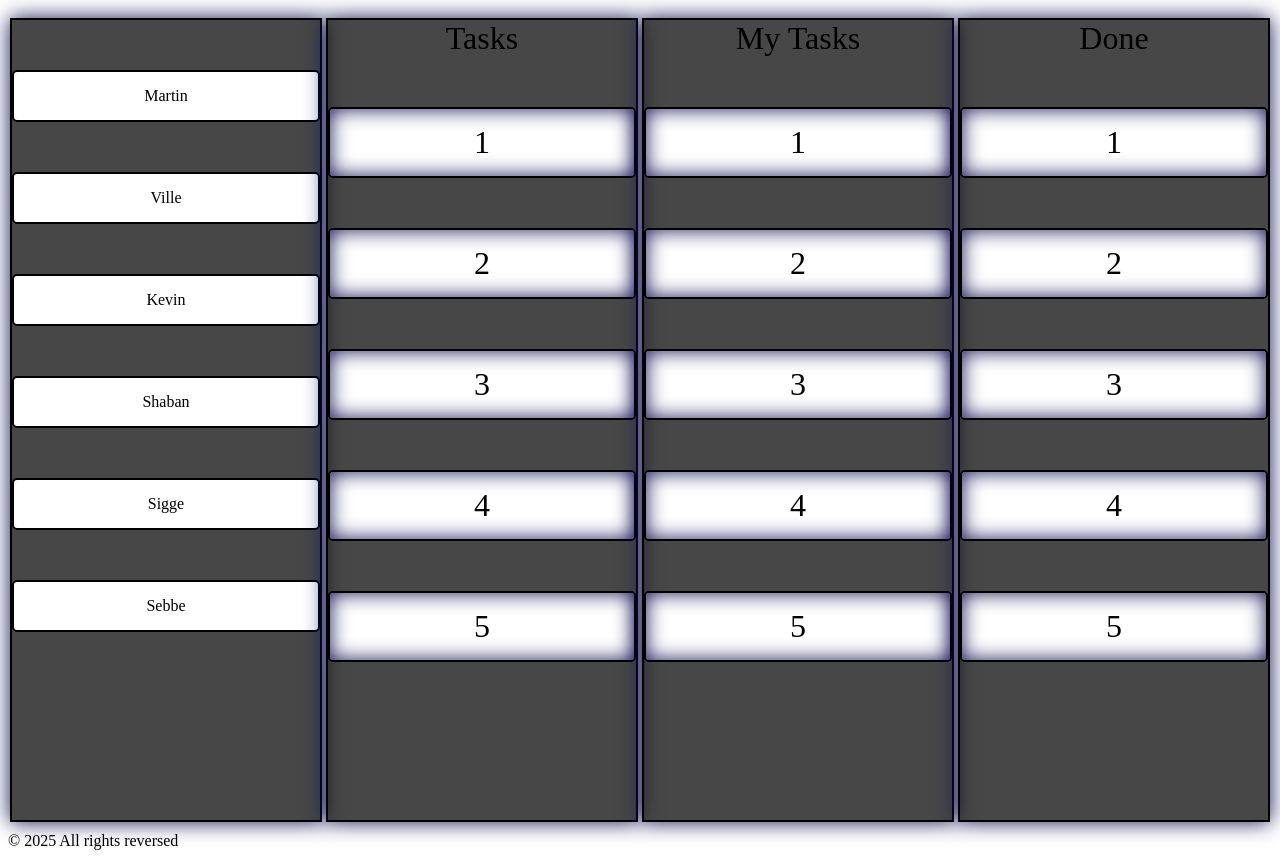
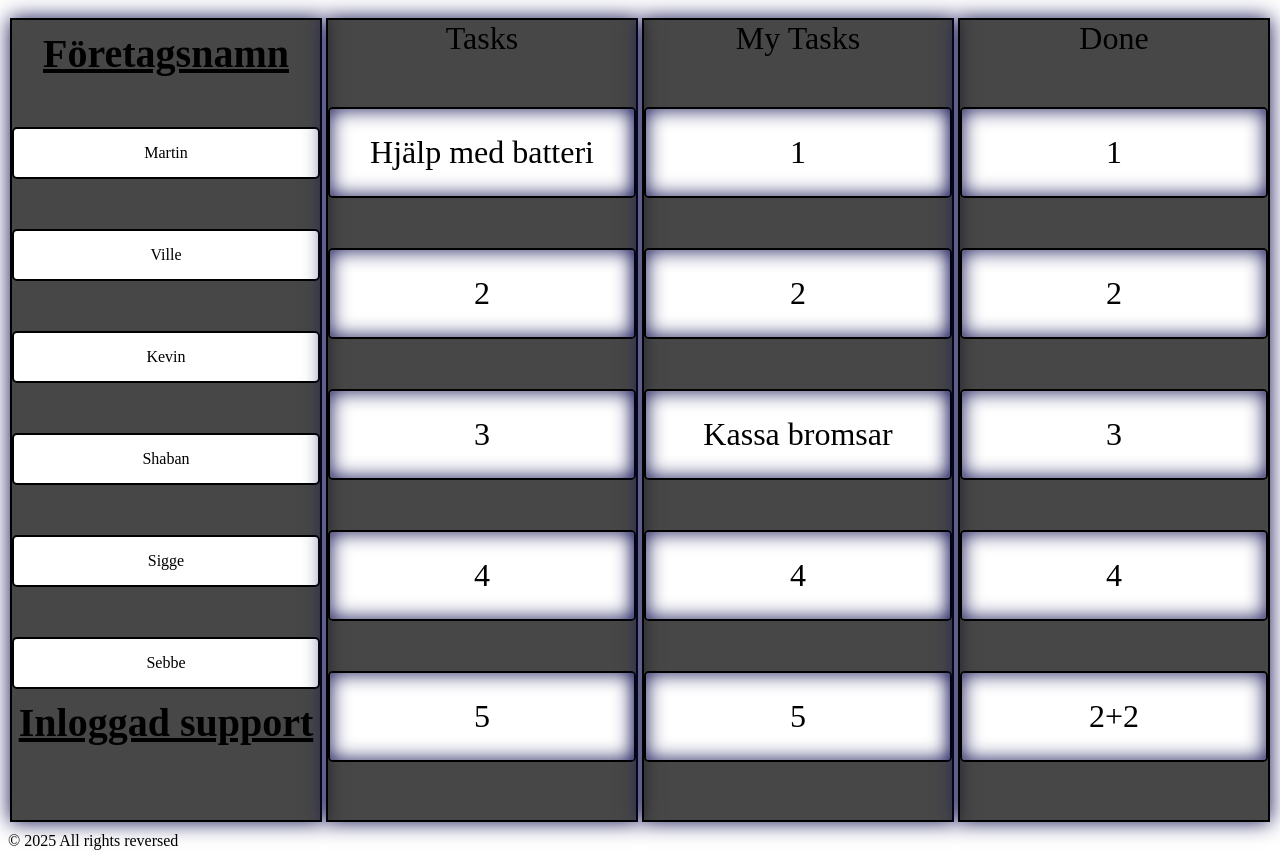
Before and after one commit to ShabanSulejmani/CRM-System, a React (Vite) app in the folder client/: page /staff/dashboard in a window 1280 px wide. Shown: the part 345-1211 px from the top of the page. Built offline with nearby package versions, Linux system fonts and the light colour scheme.

Commit message:
CS fakking S

```diff
--- a/client/src/index.css
+++ b/client/src/index.css
@@ -150,7 +150,7 @@ h3{
 
 .tasks > div {
     margin-top: 50px;
-    padding: 15px;
+    padding: 25px;
     border: 2px solid;
     border-radius: 5px;
     background-color: rgb(255, 255, 255);
@@ -173,7 +173,7 @@ h3{
 
 .my-tasks > div {
     margin-top: 50px;
-    padding: 15px;
+    padding: 25px;
     border: 2px solid;
     border-radius: 5px;
     background-color: rgb(255, 255, 255);
@@ -196,7 +196,7 @@ h3{
 
 .done > div {
     margin-top: 50px;
-    padding: 15px;
+    padding: 25px;
     border: 2px solid;
     border-radius: 5px;
     background-color: rgb(255, 255, 255);
@@ -210,3 +210,10 @@ h3{
     height: 70px;
     object-fit: cover;
   }
+
+h3 {
+    color: rgb(0, 0, 0);
+    text-decoration: underline;
+    font-size: 2.5rem;
+    margin-top: 10px;
+}
--- a/client/src/pages/StaffDashboard/Main.jsx
+++ b/client/src/pages/StaffDashboard/Main.jsx
@@ -4,15 +4,17 @@ function Main() {
   return <>
     <div className="main-container">
       <aside className="staff-aside">
+        <h3>Företagsnamn</h3>
         <div>Martin</div>
         <div>Ville</div>
         <div>Kevin</div>
         <div>Shaban</div>
         <div>Sigge</div>
         <div>Sebbe</div>
+        <h3>Inloggad support</h3>
       </aside>
     <div className="tasks">Tasks
-      <div>1</div>
+      <div>Hjälp med batteri</div>
       <div>2</div>
       <div>3</div>
       <div>4</div>
@@ -21,7 +23,7 @@ function Main() {
     <div className="my-tasks">My Tasks
       <div>1</div>
       <div>2</div>
-      <div>3</div>
+      <div>Kassa bromsar</div>
       <div>4</div>
       <div>5</div>
     </div>
@@ -30,7 +32,7 @@ function Main() {
       <div>2</div>
       <div>3</div>
       <div>4</div>
-      <div>5</div>
+      <div>2+2</div>
       </div>
       </div>
   </>
```
